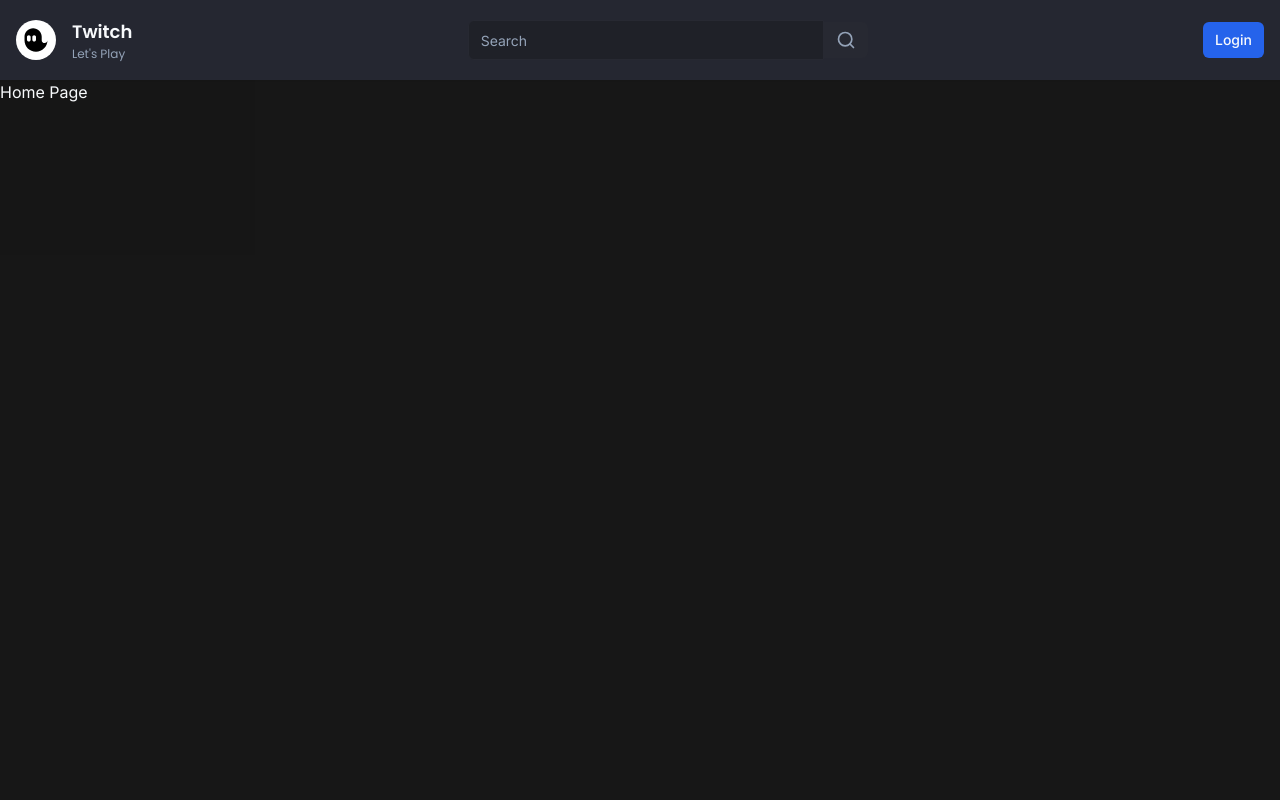
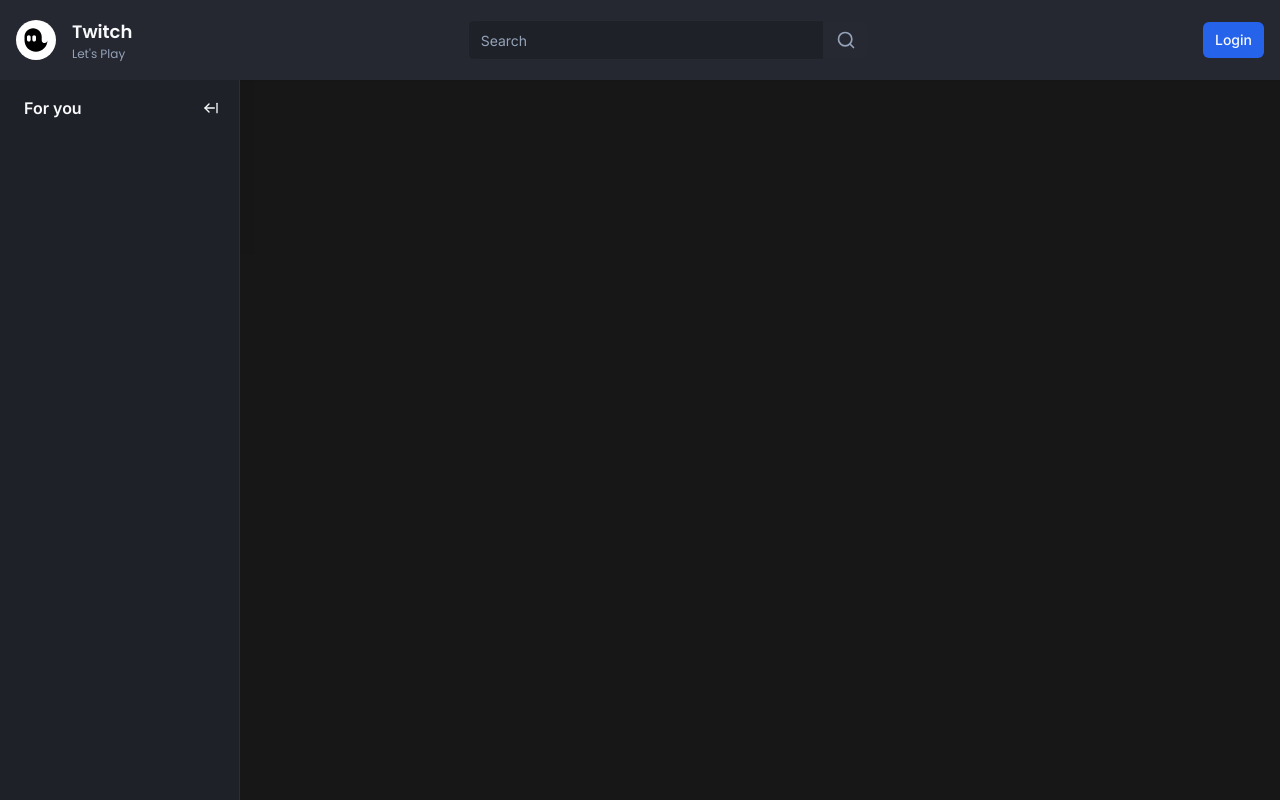
Before and after one commit to Kevincxv/Live-Streaming-Platform, a Next.js app: page / in a window 1280 px wide. Built offline with nearby package versions, Linux system fonts and the light colour scheme; no server answers.

Commit message:
Started side bar

```diff
--- /dev/null
+++ b/app/(browse)/_components/sidebar/index.tsx
@@ -0,0 +1,10 @@
+import { Toggle } from "./toggle"
+import { Wrapper } from "./wrapper"
+
+export const Sidebar = () => {
+    return (
+        <Wrapper>
+            <Toggle />
+        </Wrapper>
+    )
+}
--- /dev/null
+++ b/app/(browse)/_components/sidebar/toggle.tsx
@@ -0,0 +1,38 @@
+"use client";
+
+import { ArrowLeftFromLine, ArrowRightFromLine } from "lucide-react";
+
+import { Button } from "@/components/ui/button";
+import { useSidebar } from "@/store/use-sidebar"
+
+export const Toggle = () => {
+    const {
+        collapsed,
+        onExpand,
+        onCollapse,
+    } = useSidebar((state) => state);
+
+    const label = collapsed ? "Expand" : "Collpase";
+
+    return (
+        <>
+            {collapsed && (
+                <div className="hidden lg:flex w-full items-center justify-center pt-4 mb-4">
+                    <Button onClick={onExpand} variant="ghost" className="h-auto p-2">
+                        <ArrowRightFromLine className="h-4 w-4"/>
+                    </Button>
+                </div>
+            )}
+            {!collapsed && (
+                <div className="p-3 pl-6 mb-2 flex items-center w-full">
+                    <p className="font-semibold text-primary">
+                        For you
+                    </p>
+                    <Button onClick={onCollapse} className="h-auto p-2 ml-auto" variant="ghost">
+                        <ArrowLeftFromLine className="h-4 w-4" />
+                    </Button>
+                </div>
+            )}
+        </>
+    )
+}
--- /dev/null
+++ b/app/(browse)/_components/sidebar/wrapper.tsx
@@ -0,0 +1,23 @@
+"use client";
+
+import { cn } from "@/lib/utils";
+import { useSidebar } from "@/store/use-sidebar";
+
+interface WrapperProps {
+  children: React.ReactNode;
+}
+
+export const Wrapper = ({ children }: WrapperProps) => {
+  const { collapsed } = useSidebar((state) => state);
+
+  return (
+    <aside
+      className={cn(
+        "fixed left-0 flex flex-col w-60 h-full bg-background border-r border-[#2D2E35] z-50",
+        collapsed && "w-[70px]"
+      )}
+    >
+      {children}
+    </aside>
+  );
+};
--- a/app/(browse)/layout.tsx
+++ b/app/(browse)/layout.tsx
@@ -1,11 +1,13 @@
 import React, { ReactNode } from 'react'
 import { NavBar } from './_components/navbar'
+import { Sidebar } from './_components/sidebar'
 
 export default function BrosweLayout({children}: {children: React.ReactNode}) {
   return (
     <>
         <NavBar />
         <div className='flex h-full pt-20'>
+            <Sidebar />
             {children}
         </div>
     </>
--- a/package.json
+++ b/package.json
@@ -23,7 +23,8 @@
     "react-dom": "^18",
     "svix": "^1.15.0",
     "tailwind-merge": "^2.2.0",
-    "tailwindcss-animate": "^1.0.7"
+    "tailwindcss-animate": "^1.0.7",
+    "zustand": "^4.4.7"
   },
   "devDependencies": {
     "@types/node": "^20",
--- /dev/null
+++ b/store/use-sidebar.ts
@@ -0,0 +1,13 @@
+import { create } from "zustand";
+
+interface SidebarStore {
+    collapsed: boolean;
+    onExpand: () => void;
+    onCollapse: () => void;
+};
+
+export const useSidebar  = create<SidebarStore>((set) => ({
+    collapsed: false,
+    onExpand: () => set(() => ({collapsed: false})),
+    onCollapse: () => set(() => ({collapsed: true})),
+}));
```
Also changed, not shown: 1 other file (tests, documents, lock files or other folders).
